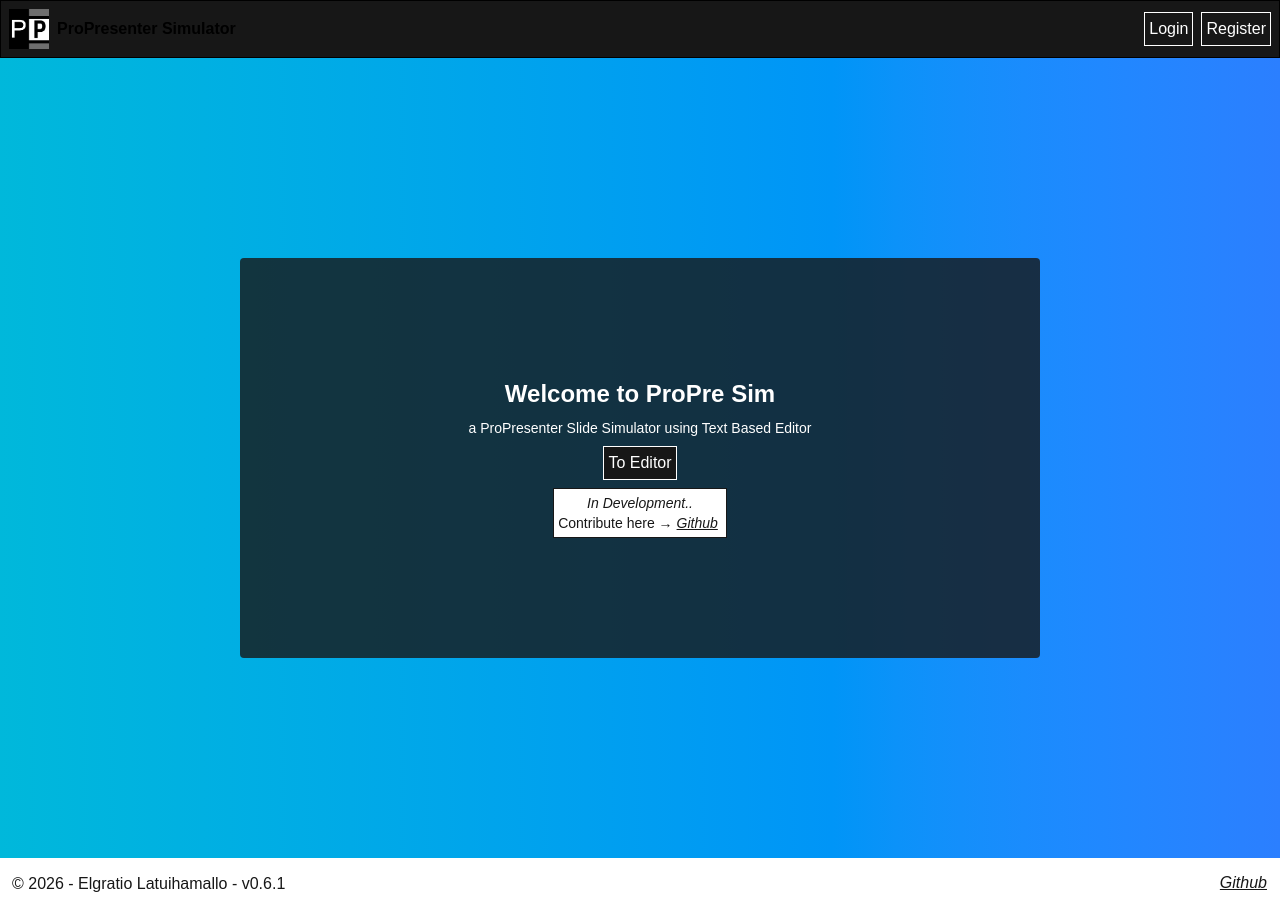
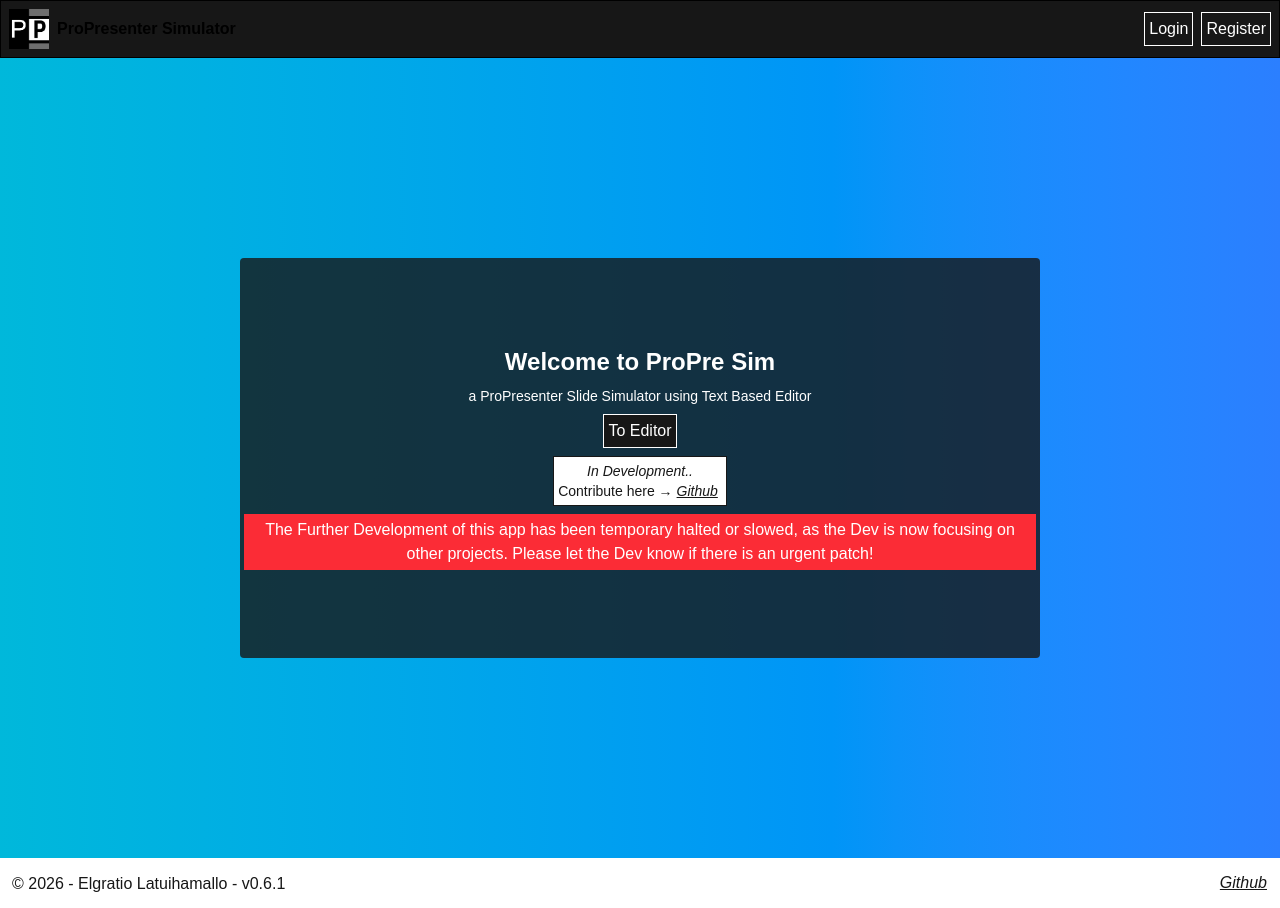
Before and after one commit to akael888/propre-sim, a Next.js app: page / in a window 1280 px wide. Built offline with nearby package versions, Linux system fonts and the light colour scheme; no server answers.

Commit message:
chore : Added Note

```diff
--- a/src/app/(main)/page.tsx
+++ b/src/app/(main)/page.tsx
@@ -26,6 +26,11 @@
             </Link>
           </p>
         </div>
+        <div className="bg-red-500 p-1 text-white">
+          The Further Development of this app has been temporary halted or
+          slowed, as the Dev is now focusing on other projects. Please let the
+          Dev know if there is an urgent patch!
+        </div>
       </div>
     </>
   );
```
